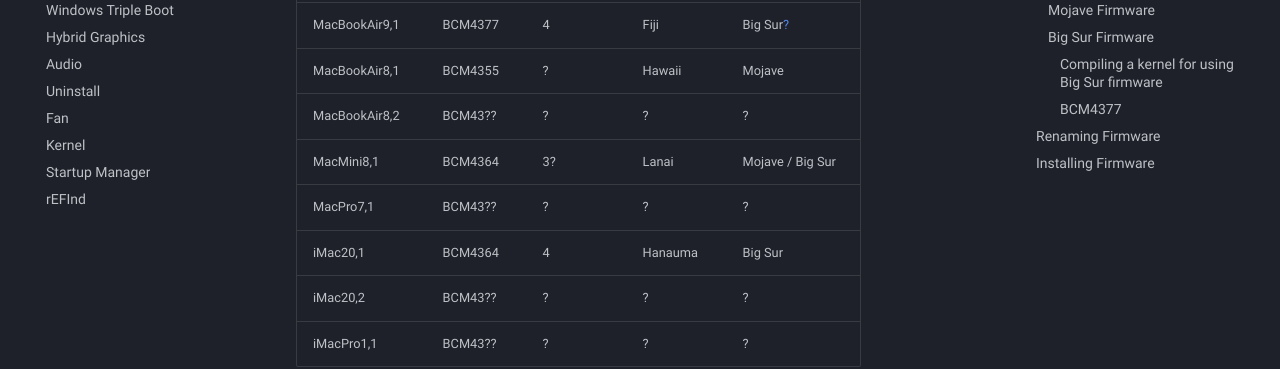
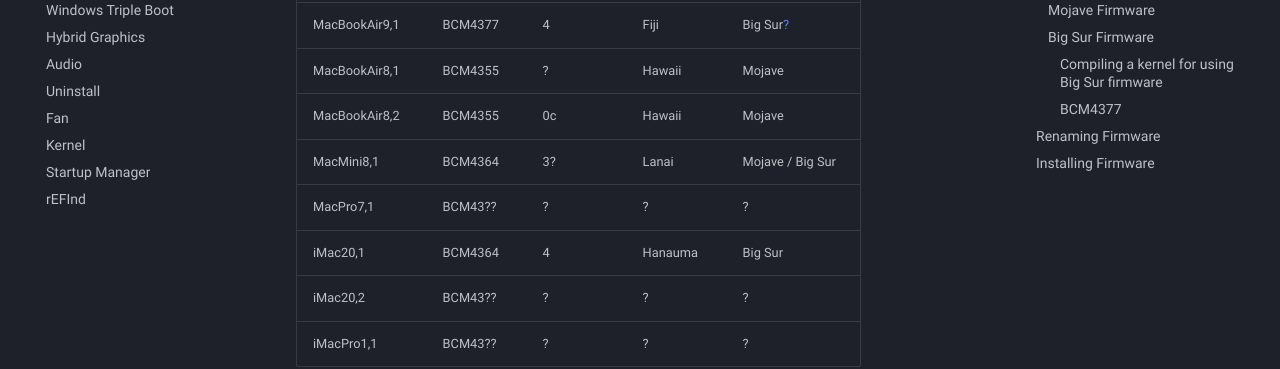
Before and after one commit to t2linux/wiki, an MkDocs documentation site: the page built from docs/guides/wifi.md, in a window 1280 px wide and 900 px high, scrolled down 1055 px. Shown: the part 152-521 px from the top of the window. Built offline with MkDocs 1.6.1 and Material for MkDocs 9.7.7, drawn with Linux system fonts in a browser that asks for light colours; comment, search, counter and statistics services are not loaded.

Commit message:
Added 8,2 wifi table

```diff
--- a/docs/guides/wifi.md
+++ b/docs/guides/wifi.md
@@ -35,7 +35,7 @@ Please use the table below to check which patchsets will work for your model.
 | MacBookPro15,4   | BCM4377 | 4?       | Formosa  | Big Sur[?](https://wiki.t2linux.org/guides/wifi/#bcm4377) |
 | MacBookAir9,1    | BCM4377 | 4        | Fiji     | Big Sur[?](https://wiki.t2linux.org/guides/wifi/#bcm4377) |
 | MacBookAir8,1    | BCM4355 | ?        | Hawaii   | Mojave               |
-| MacBookAir8,2    | BCM43?? | ?        | ?        | ?                    |
+| MacBookAir8,2    | BCM4355 | 0c       | Hawaii   | Mojave               |
 | MacMini8,1       | BCM4364 | 3?       | Lanai    | Mojave / Big Sur     |
 | MacPro7,1        | BCM43?? | ?        | ?        | ?                    |
 | iMac20,1         | BCM4364 | 4        | Hanauma  | Big Sur              |
```
